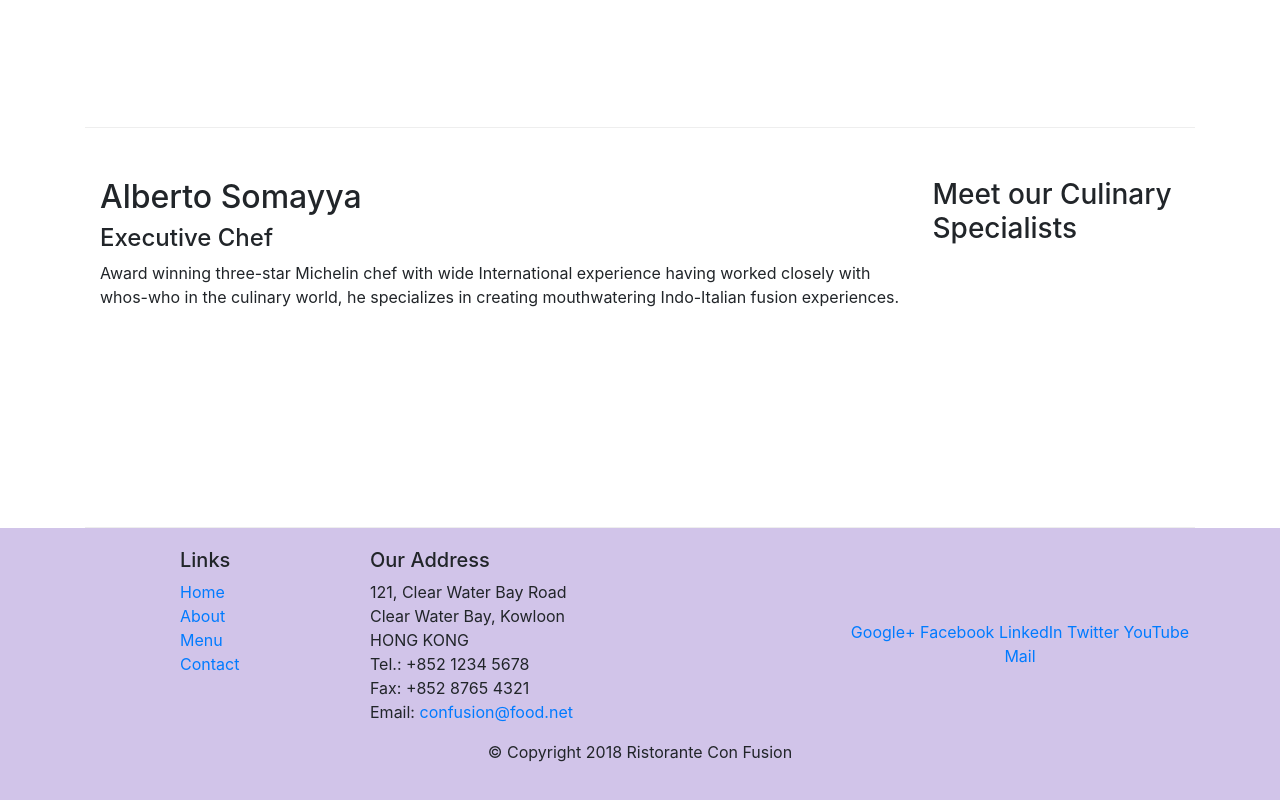
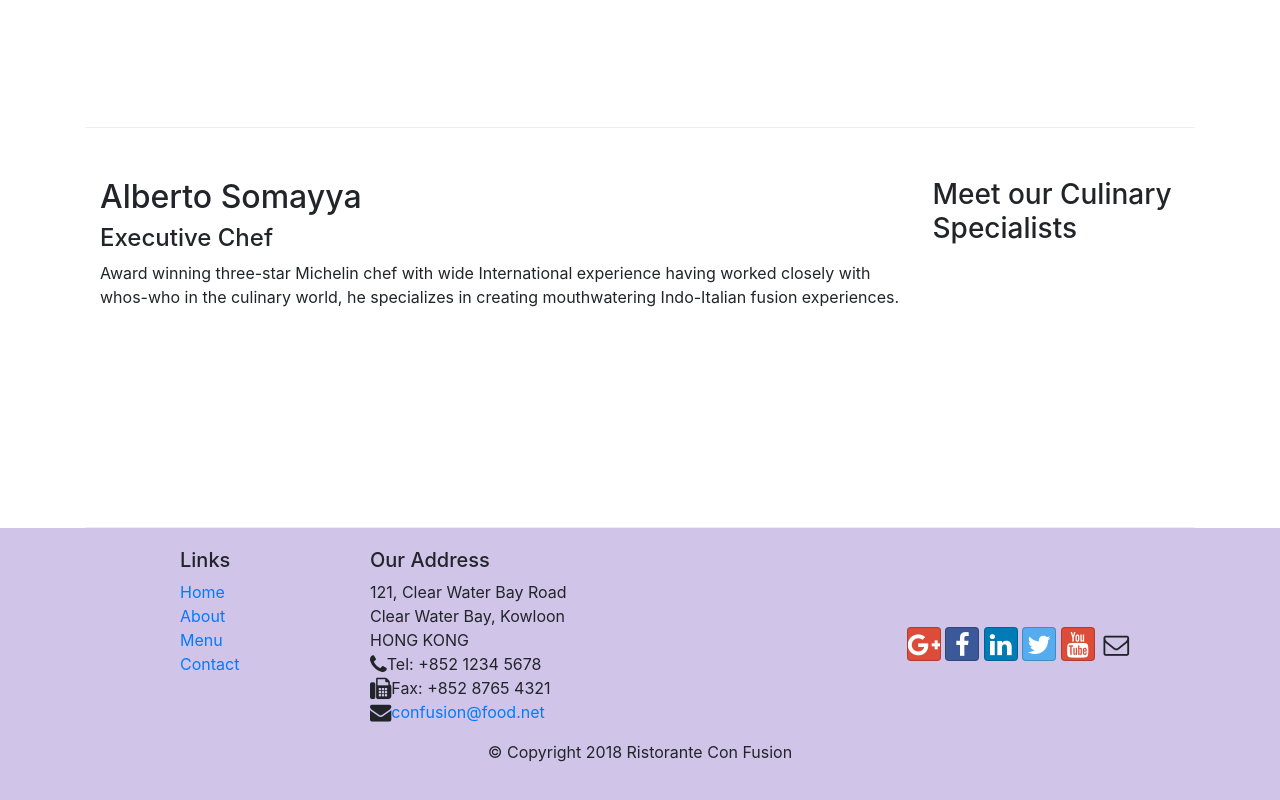
Before and after one commit to Mathesh-kumar-25/Bootstrap, a website: page index.html in a window 1280 px wide. Shown: the part 1006-1806 px from the top of the page. Drawn offline with nearby package versions, Linux system fonts and the light colour scheme.

Commit message:
navbar icons commit

```diff
--- a/index.html
+++ b/index.html
@@ -9,6 +9,8 @@
 
     <!-- Bootstrap CSS -->
     <link rel="stylesheet" href="node_modules/bootstrap/dist/css/bootstrap.min.css">
+    <link rel="stylesheet" href="node_modules/font-awesome/css/font-awesome.min.css">
+    <link rel="stylesheet" href="node_modules/bootstrap-social/bootstrap-social.css">
     <link rel="stylesheet" href="css/styles.css">
     <title>Ristorante Con Fusion</title>
 </head>
@@ -23,10 +25,10 @@
             <a class="navbar-brand mr-auto" href="#">Ristorante Con Fusion</a>
             <div class="collapse navbar-collapse" id="Navbar">
                 <ul class="navbar-nav mr-auto">
-                    <li class="nav-item active"><a class="nav-link" href="#">Home</a></li>
-                    <li class="nav-item"><a class="nav-link" href="./aboutus.html">About</a></li>
-                    <li class="nav-item"><a class="nav-link" href="#">Menu</a></li>
-                    <li class="nav-item"><a class="nav-link" href="#">Contact</a></li>
+                    <li class="nav-item active"><a class="nav-link" href="#"><span class="fa fa-home fa-lg"></span>Home</a></li>
+                    <li class="nav-item"><a class="nav-link" href="./aboutus.html"><span class="fa fa-info fa-lg"></span>About</a></li>
+                    <li class="nav-item"><a class="nav-link" href="#"><span class="fa fa-list fa-lg"></span>Menu</a></li>
+                    <li class="nav-item"><a class="nav-link" href="#"><span class="fa fa-address-card fa-lg"></span>Contact</a></li>
                 </ul>
             </div>
         </div>
@@ -97,19 +99,19 @@
 		              121, Clear Water Bay Road<br>
 		              Clear Water Bay, Kowloon<br>
 		              HONG KONG<br>
-		              Tel.: +852 1234 5678<br>
-		              Fax: +852 8765 4321<br>
-		              Email: <a href="mailto:confusion@food.net">confusion@food.net</a>
+		              <span class="fa fa-phone fa-lg"></span>Tel: +852 1234 5678<br>
+		              <i class="fa fa-fax fa-lg"></i>Fax: +852 8765 4321<br>
+		              <i class="fa fa-envelope fa-lg"></i><a href="mailto:confusion@food.net">confusion@food.net</a>
 		           </address>
                 </div>
                 <div class="col-12 col-sm-4 align-self-center">
                     <div class="text-center">
-                        <a href="http://google.com/+">Google+</a>
-                        <a href="http://www.facebook.com/profile.php?id=">Facebook</a>
-                        <a href="http://www.linkedin.com/in/">LinkedIn</a>
-                        <a href="http://twitter.com/">Twitter</a>
-                        <a href="http://youtube.com/">YouTube</a>
-                        <a href="mailto:">Mail</a>
+                        <a class="btn btn-social-icon btn-google" href="http://google.com/+"><i class="fa fa-google-plus fa-lg"></i></a>
+                        <a class="btn btn-social-icon btn-facebook"href="http://www.facebook.com/profile.php?id="><i class="fa fa-facebook fa-lg"></i></a>
+                        <a class="btn btn-social-icon btn-linkedin"href="http://www.linkedin.com/in/"><i class="fa fa-linkedin fa-lg"></i></a>
+                        <a class="btn btn-social-icon btn-twitter"href="http://twitter.com/"><i class="fa fa-twitter fa-lg"></i></a>
+                        <a class="btn btn-social-icon btn-google"href="http://youtube.com/"><i class="fa fa-youtube fa-lg"></i></a>
+                        <a class="btn btn-social-icon"href="mailto:"><i class="fa fa-envelope-o fa-lg"></i></a>
                     </div>
                 </div>
            </div>
--- a/package.json
+++ b/package.json
@@ -15,6 +15,8 @@
   },
   "dependencies": {
     "bootstrap": "^4.5.2",
+    "bootstrap-social": "^5.1.1",
+    "font-awesome": "^4.7.0",
     "jquery": "^3.5.1",
     "popper.js": "^1.12.9"
   }
```
Also changed, not shown: aboutus.html (+15 -13 lines), 1 other file.
